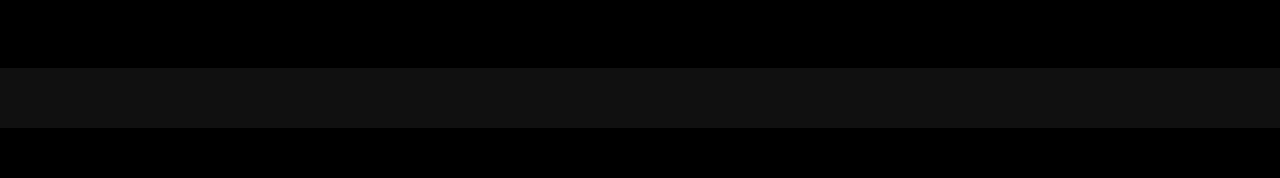
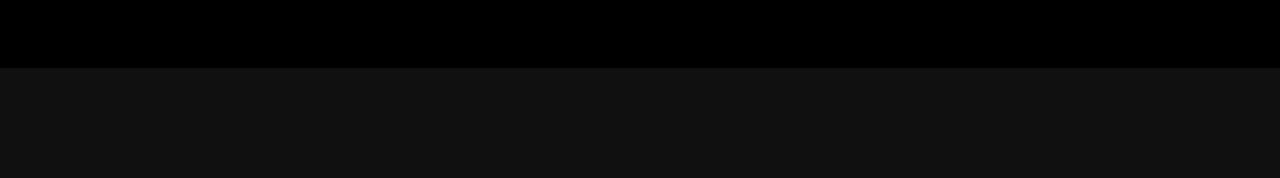
Before and after one commit to SwarnenduG07/Iphone.in, a React (Vite) app: page / in a window 1280 px wide. Shown: the part 732-910 px from the top of the page. Before the commit the page ends 860 px from the top, so only its background shows below. Built offline with nearby package versions, Linux system fonts and the light colour scheme.

Commit message:
bug fixed

```diff
--- a/src/componets/Highlights.tsx
+++ b/src/componets/Highlights.tsx
@@ -1,8 +1,13 @@
-
+import { useGSAP } from "@gsap/react"
+import gsap from "gsap"
 
 const Highlights = () => {
+useGSAP(() => {
+    gsap.to("#title", {opacity: 1, y: 0})
+},[])
+
   return (
-   <section id="highlights" className="w-screen overflow-hidden common-paddig bg-zinc">
+   <section id="highlights" className="w-screen overflow-hidden h-full common-padding bg-zinc">
           <div className="screen-max-width">
                <div>
                     <h1 id="title" className="section-heading">Get the highlights</h1>
```
